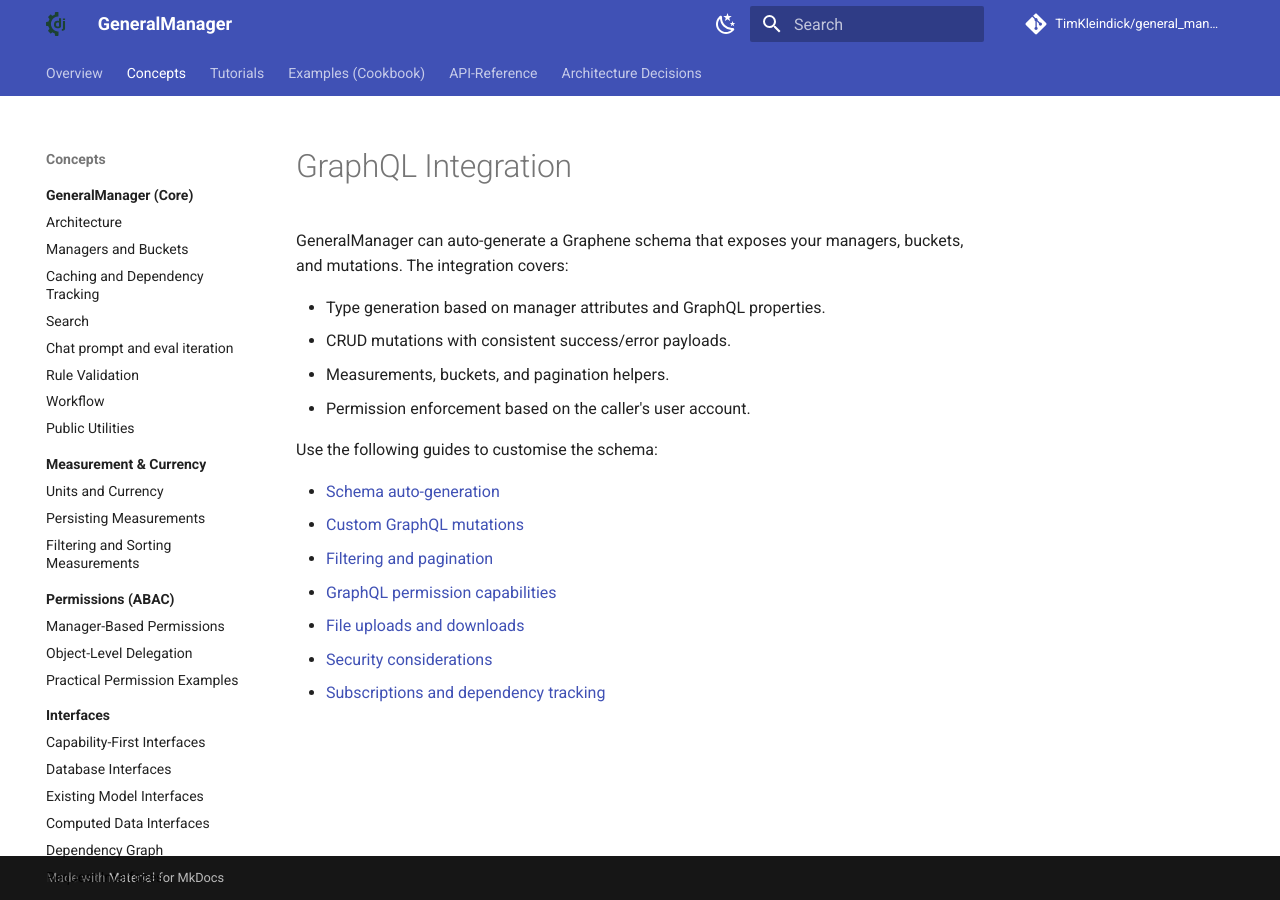
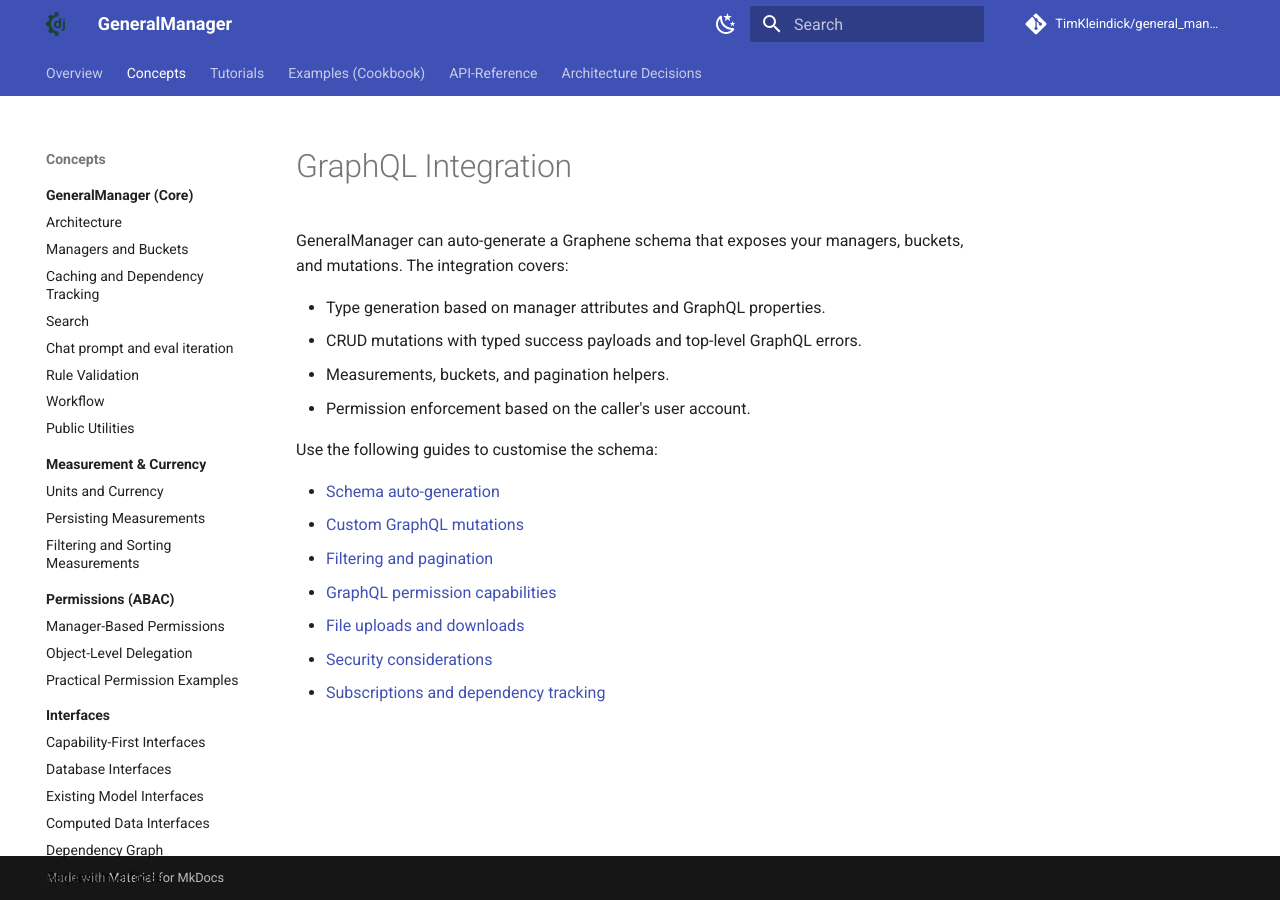
Before and after one commit to TimKleindick/general_manager, an MkDocs documentation site: the page built from docs/concepts/graphql/index.md, in a window 1280 px wide. Built offline with MkDocs 1.6.1 and Material for MkDocs 9.7.7, drawn with Linux system fonts in a browser that asks for light colours; comment, search, counter and statistics services are not loaded.

Commit message:
docs: correct GraphQL overview error shape

```diff
--- a/docs/concepts/graphql/index.md
+++ b/docs/concepts/graphql/index.md
@@ -3,7 +3,7 @@
 GeneralManager can auto-generate a Graphene schema that exposes your managers, buckets, and mutations. The integration covers:
 
 - Type generation based on manager attributes and GraphQL properties.
-- CRUD mutations with consistent success/error payloads.
+- CRUD mutations with typed success payloads and top-level GraphQL errors.
 - Measurements, buckets, and pagination helpers.
 - Permission enforcement based on the caller's user account.
 
```
